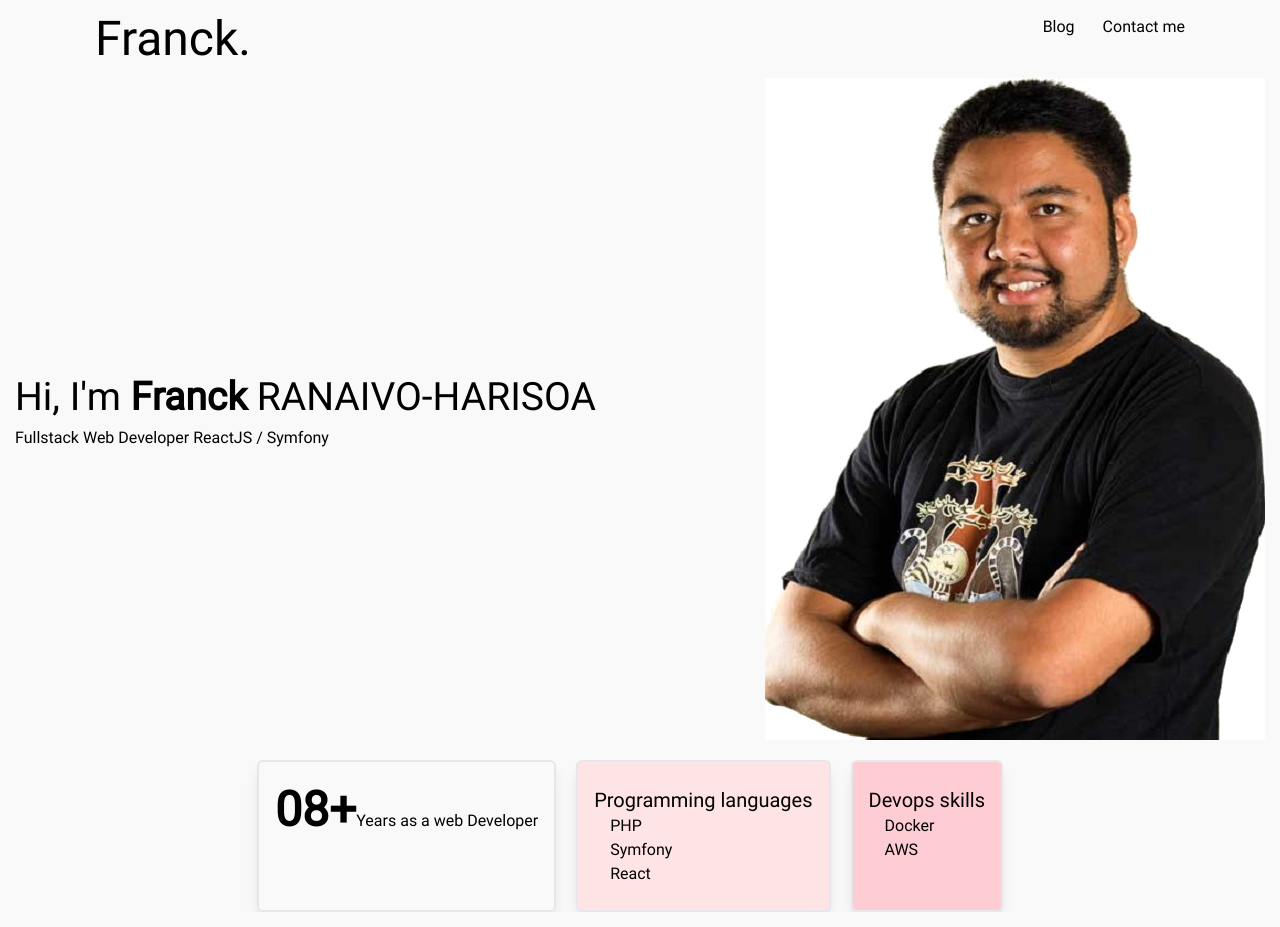
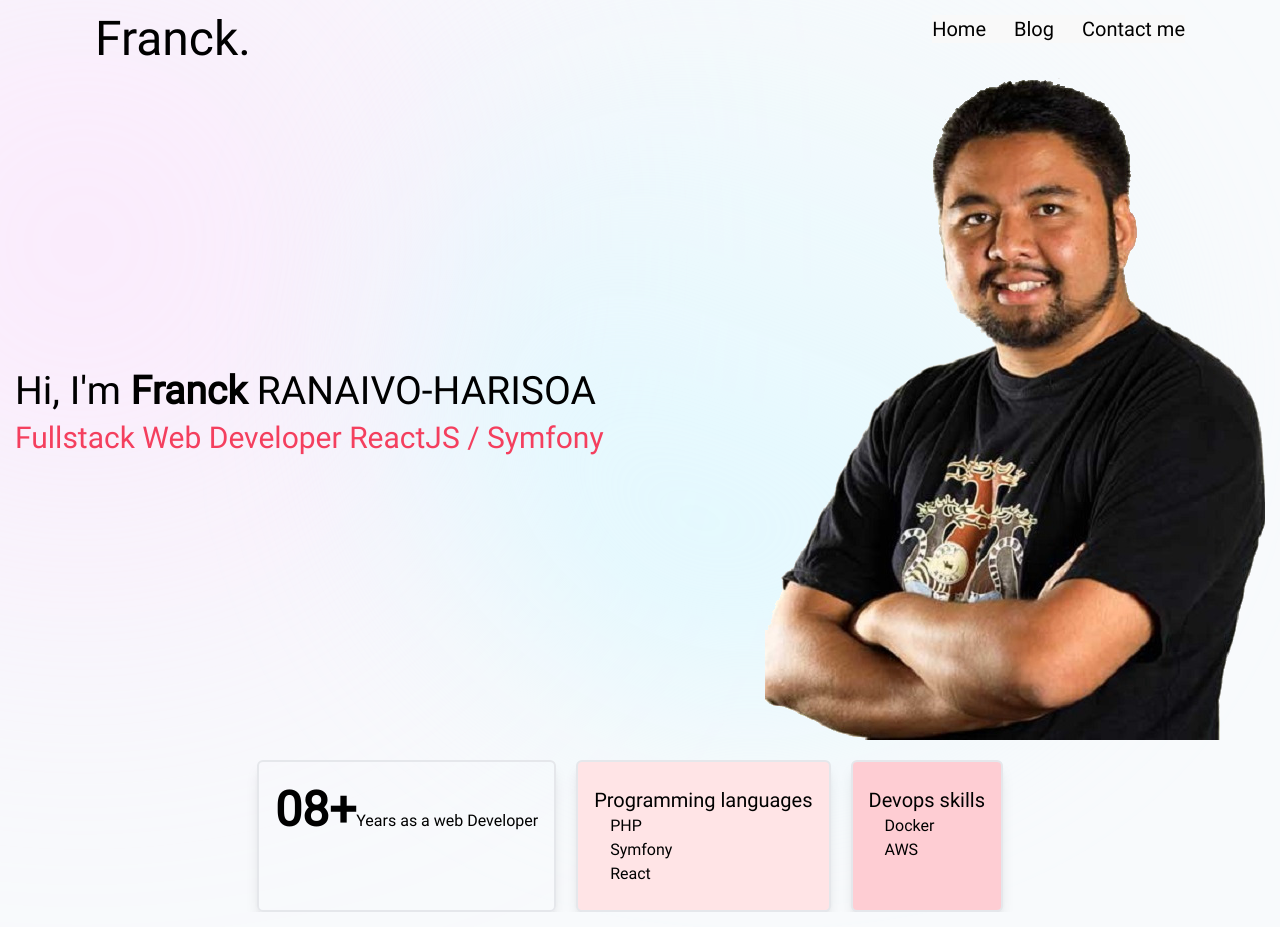
Before and after one commit to franckranaivo/blog-portfolio, a React (Vite) app: page / in a window 1280 px wide. Built offline with nearby package versions, Linux system fonts and the light colour scheme.

Commit message:
Mise à jour page accueil

```diff
--- a/index.html
+++ b/index.html
@@ -6,7 +6,7 @@
     <meta name="viewport" content="width=device-width, initial-scale=1.0" />
     <title>Blog + portfolio</title>
   </head>
-  <body>
+  <body class="bg-slate-50">
     <div id="root"></div>
     <script type="module" src="/src/main.jsx"></script>
   </body>
--- a/src/assets/css/pages/accueil.css
+++ b/src/assets/css/pages/accueil.css
@@ -26,7 +26,35 @@
     animation: slideIn 1s forwards;
 }
 
+.hero-pink-gradient {
+    position: absolute;
+    left: -17%;
+    top: -7%;
+    right: auto;
+    bottom: auto;
+    width: 600px;
+    height: 600px;
+    border-radius: 100%;
+    background-color: rgba(255, 207, 253, 0.5);
+    -webkit-filter: blur(180px);
+    filter: blur(180px);
+    z-index: -100;
+}
 
+.hero-green-gradient {
+    position: absolute;
+    left: auto;
+    top: 0%;
+    right: 13%;
+    bottom: auto;
+    width: 700px;
+    height: 700px;
+    border-radius: 100%;
+    background-image: linear-gradient(1820deg, #dbf8ff 3%, rgba(240, 236, 206, 0));
+    -webkit-filter: blur(100px);
+    filter: blur(100px);
+    z-index: -100;
+}
 
 
 @keyframes fadeIn {
--- a/src/components/Header/Header.jsx
+++ b/src/components/Header/Header.jsx
@@ -4,8 +4,8 @@ import {Link} from "react-router-dom";
 export default function Header() {
     return (
         <div className="flex px-20 justify-between">
-            <div className="header--left">
-                <h1 className="text-5xl"><Link to={"/"}>Franck.</Link></h1>
+            <div className="header--left ">
+                <h1 className="text-5xl bg-transparent"><Link to={"/"}>Franck.</Link></h1>
             </div>
             <Navigation />
         </div>
--- a/src/components/Navigation/Navigation.jsx
+++ b/src/components/Navigation/Navigation.jsx
@@ -4,9 +4,10 @@ export default function Navigation() {
 
     return (
         <nav>
-            <ul className='flex space-x-7'>
-                <li><Link to="/blog">Blog</Link></li>
-                <li><Link to="/contact">Contact me</Link></li>
+            <ul className={'flex space-x-7'}>
+                <li className={'text-xl hover:text-rose-500'}><Link to="/">Home</Link></li>
+                <li className={'text-xl hover:text-rose-500'}><Link to="/blog">Blog</Link></li>
+                <li className={'text-xl hover:text-rose-500'}><Link to="/contact">Contact me</Link></li>
             </ul>
         </nav>
     )
--- a/src/pages/Accueil.jsx
+++ b/src/pages/Accueil.jsx
@@ -1,6 +1,6 @@
 import React from 'react'
 import '../assets/css/pages/accueil.css'
-import profilImg from '../assets/img/profile-bgless.jpg'
+import profilImg from '../assets/img/profile-bgless.png'
 import Record from "../components/Record/Record";
 
 export default function Accueil() {
@@ -8,12 +8,14 @@ export default function Accueil() {
         <main className="container">
             <div className="presentation">
                 <div className="presentation--txt">
-                    <p className="presentation--name">Hi, I'm <strong>Franck</strong> RANAIVO-HARISOA</p>
-                    <p>Fullstack Web Developer ReactJS / Symfony</p>
+                    <p className="presentation--name bg-transparent">Hi, I'm <strong>Franck</strong> RANAIVO-HARISOA</p>
+                    <p className={"text-3xl text-rose-500 bg-transparent"}>Fullstack Web Developer ReactJS / Symfony</p>
                 </div>
                 <div className="presentation--img">
                     <img src={profilImg}/>
                 </div>
+                <div className="hero-pink-gradient"></div>
+                <div className="hero-green-gradient"></div>
             </div>
             {/* history */}
             <Record/>
--- a/src/pages/Blog.jsx
+++ b/src/pages/Blog.jsx
@@ -4,6 +4,7 @@ export default function Blog() {
   return (
     <main className="container">
         <h2>Welcome to the blog</h2>
+        <p>This part is under construction</p>
     </main>
   )
 }
```
Also changed, not shown: src/assets/img/profile-bgless.jpg (deleted), src/assets/img/profile-bgless.png (added).
